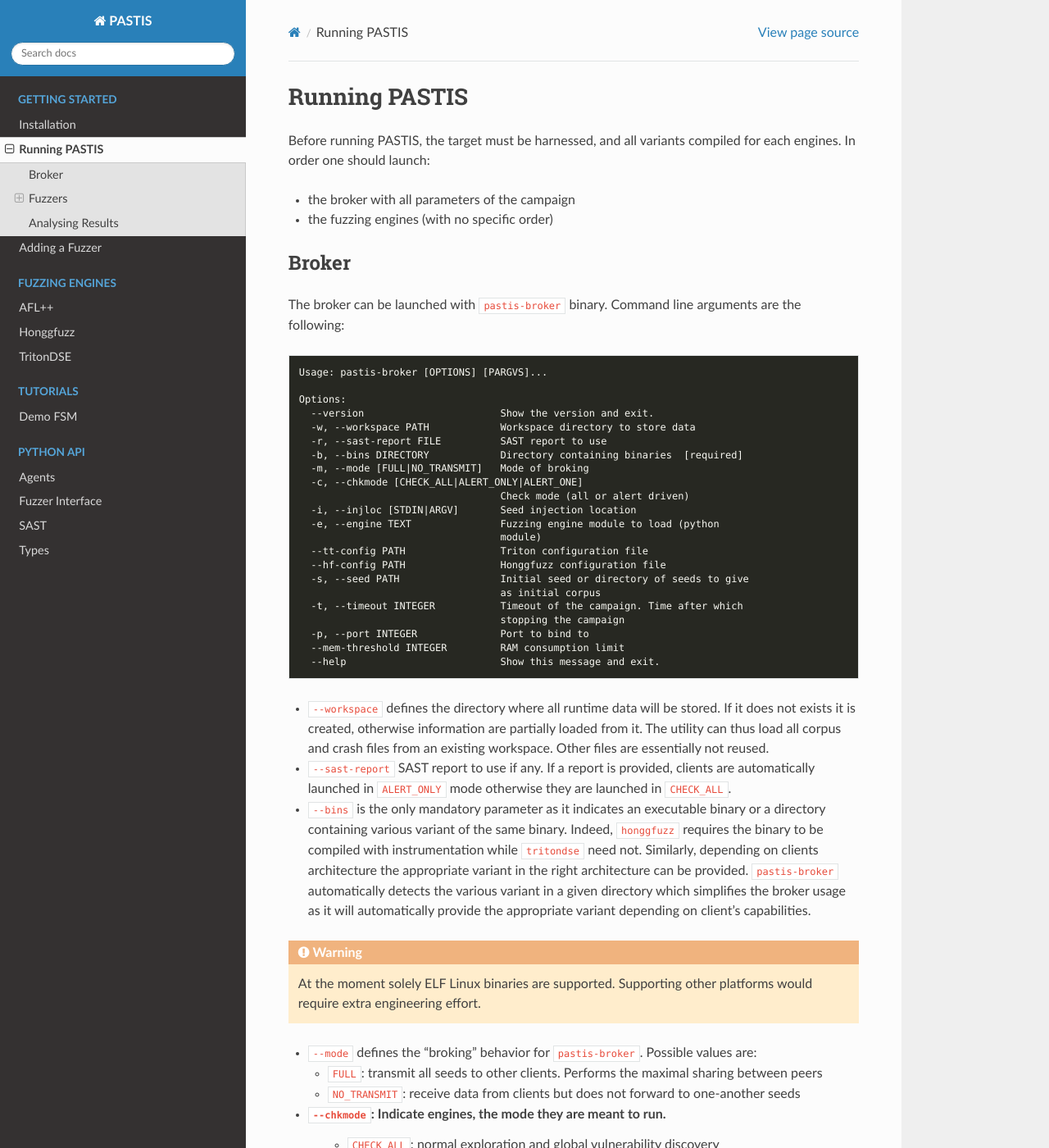
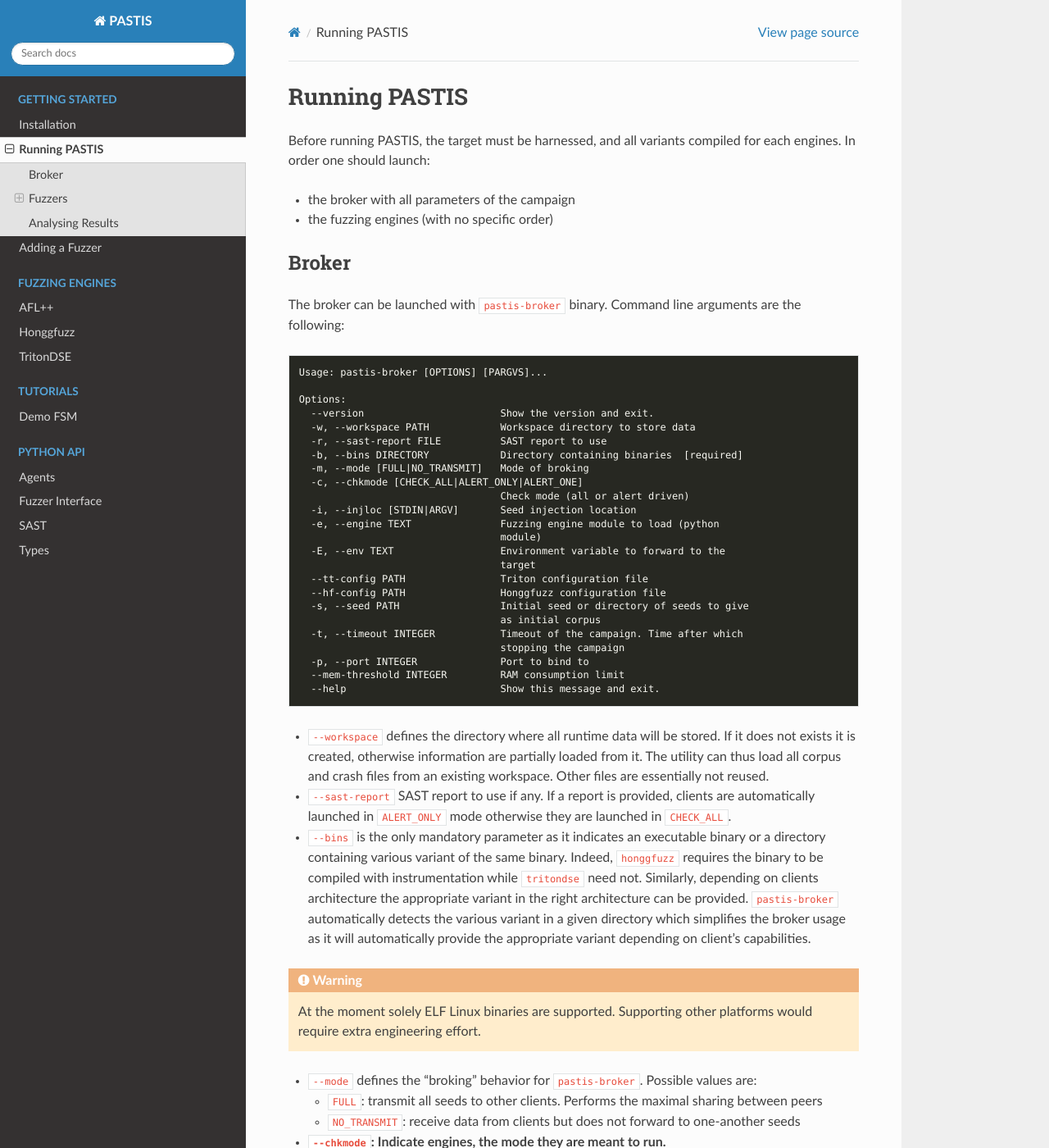
Before and after one commit to quarkslab/pastis, a Sphinx documentation site: the page built from doc/campaign.rst, in a window 1280 px wide and 1400 px high. Shown: the whole window at 82% size. Built offline with Sphinx 7.4.7 and the Read the Docs theme 3.1.0, drawn with Linux system fonts in a browser that asks for light colours; some of the changed text lies outside the part shown.

Commit message:
update documentation

```diff
--- a/doc/campaign.rst
+++ b/doc/campaign.rst
@@ -32,6 +32,8 @@
       -i, --injloc [STDIN|ARGV]       Seed injection location
       -e, --engine TEXT               Fuzzing engine module to load (python
                                       module)
+      -E, --env TEXT                  Environment variable to forward to the
+                                      target
       --tt-config PATH                Triton configuration file
       --hf-config PATH                Honggfuzz configuration file
       -s, --seed PATH                 Initial seed or directory of seeds to give
@@ -78,6 +80,10 @@
 * ``--injloc``: Whether the input is given on ``STDIN`` or via ``ARGV``
 
 * ``--engine``: Name of a broker-addon to load, that describes an engine capabilities.
+
+* ``--env``: Environment variable to forward to the target. This is useful when
+  the target requires a specific environment variable to be set. The format is
+  ``VAR=VALUE``. The variable will be set in the environment of the target.
 
 * ``--seed`` allows specifying a file or a directory of files containing the initial corpus
   for the campain.
```
